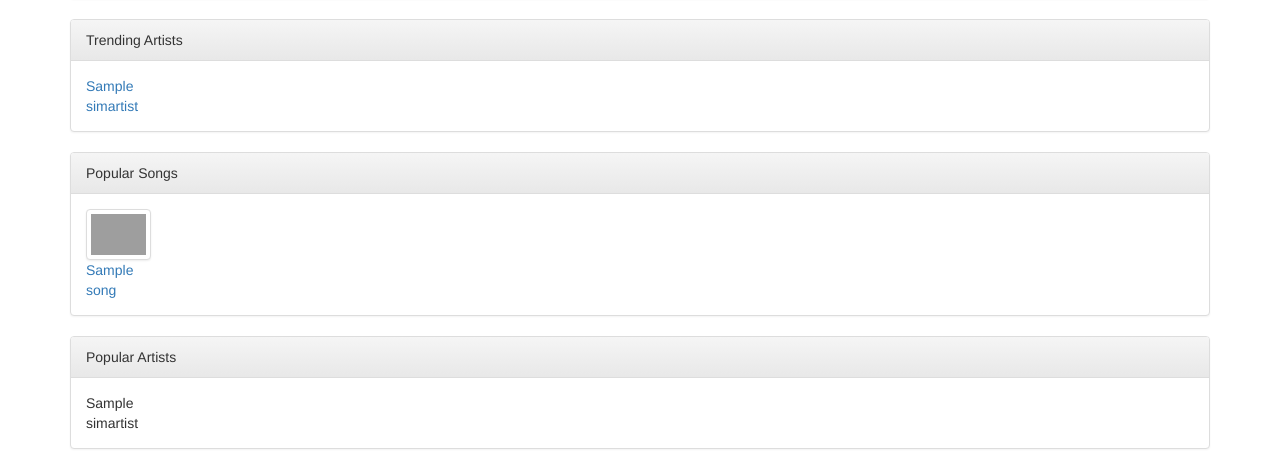
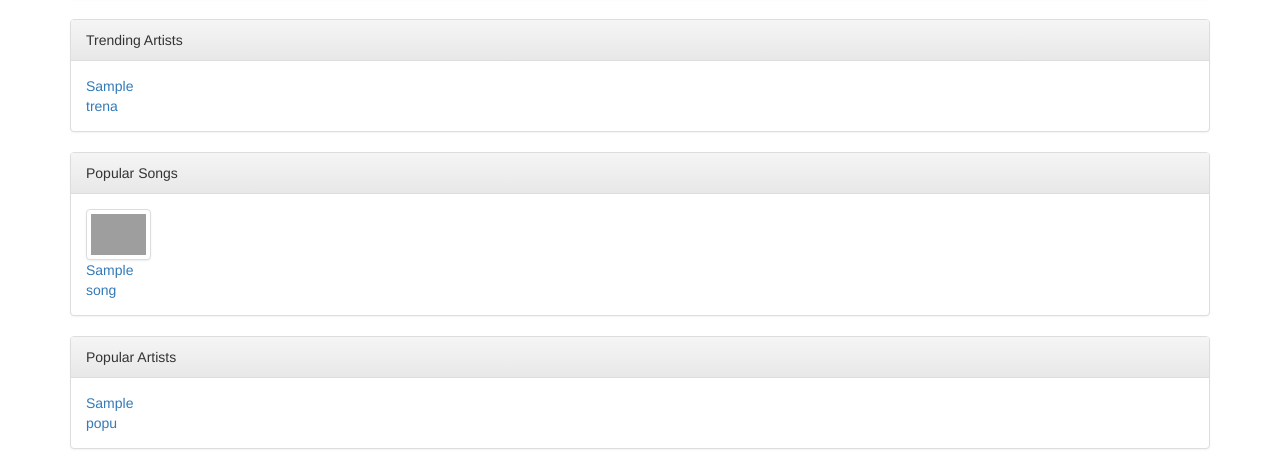
Before and after one commit to m329/reco, a Flask app: template templates/index.html in a window 1280 px wide. Shown: the part 627-1096 px from the top of the page. Run offline with Flask 2, Linux system fonts and the light colour scheme; tables that the repository leaves empty or names only in its code hold one stand-in row (values such as "Sample post"); the template is opened without the code that fills it: values that come from a table or form of the project are taken from there, most other values are stand-ins (such as "Sample title", 1, 10 or a date in 2020); data that the repository does not hold is empty; some libraries are stand-ins or nearby versions; grey boxes are pictures that could not be loaded.

Commit message:
fix image bug on front page

```diff
--- a/templates/index.html
+++ b/templates/index.html
@@ -40,10 +40,10 @@
 	  <div class="panel-body">
 
 		<div class="row">
-			{% for simartist in tren_artist %}
-			 <div id='simdiv{{simartist.id}}' class="col-md-1">
-				<div id='simdiv{{simartist.id}}thumb'></div>
-				{{simartist.name|safe}}
+			{% for trena in tren_artist %}
+			 <div id='trendiv{{trena.id}}' class="col-md-1">
+				<div id='trendiv{{trena.id}}thumb'></div>
+				{{trena.name|safe}}
 			</div>
 			{% endfor %}
 		</div>
@@ -73,10 +73,10 @@
 	  <div class="panel-body">
 
 		<div class="row">
-			{% for simartist in popu_artist %}
-			 <div id='simdiv{{simartist.id}}' class="col-md-1">
-				<div id='simdiv{{simartist.id}}thumb'></div>
-				{{simartist.name|safe}}
+			{% for popu in popu_artist %}
+			 <div id='popdiv{{popu.id}}' class="col-md-1">
+				<div id='popdiv{{popu.id}}thumb'></div>
+				{{popu.name|safe}}
 			</div>
 			{% endfor %}
 		</div>
@@ -128,13 +128,13 @@
 	$(document).ready(function() {
 		 ('{{artist_id}}','#artist_thumb');
 
-		{% for sim in tren_artist %}
-			$('#simdiv{{sim.id}}').wrap('<a href="{{ url_for('artist_page',id=sim.id) }}"></a>');
-			set_artist_thumbnail('{{sim.id}}','#simdiv{{sim.id}}thumb');
+		{% for tre in tren_artist %}
+			$('#trendiv{{tre.id}}').wrap('<a href="{{ url_for('artist_page',id=tre.id) }}"></a>');
+			set_artist_thumbnail('{{tre.id}}','#trendiv{{tre.id}}thumb');
 		{% endfor %}
-		{% for sim in popu_artist %}
-			$('#simdiv{{sim.id}}').wrap('<a href="{{ url_for('artist_page',id=sim.id) }}"></a>');
-			set_artist_thumbnail('{{sim.id}}','#simdiv{{sim.id}}thumb');
+		{% for popu in popu_artist %}
+			$('#popdiv{{popu.id}}').wrap('<a href="{{ url_for('artist_page',id=popu.id) }}"></a>');
+			set_artist_thumbnail('{{popu.id}}','#popdiv{{popu.id}}thumb');
 		{% endfor %}
 
 	});
```
